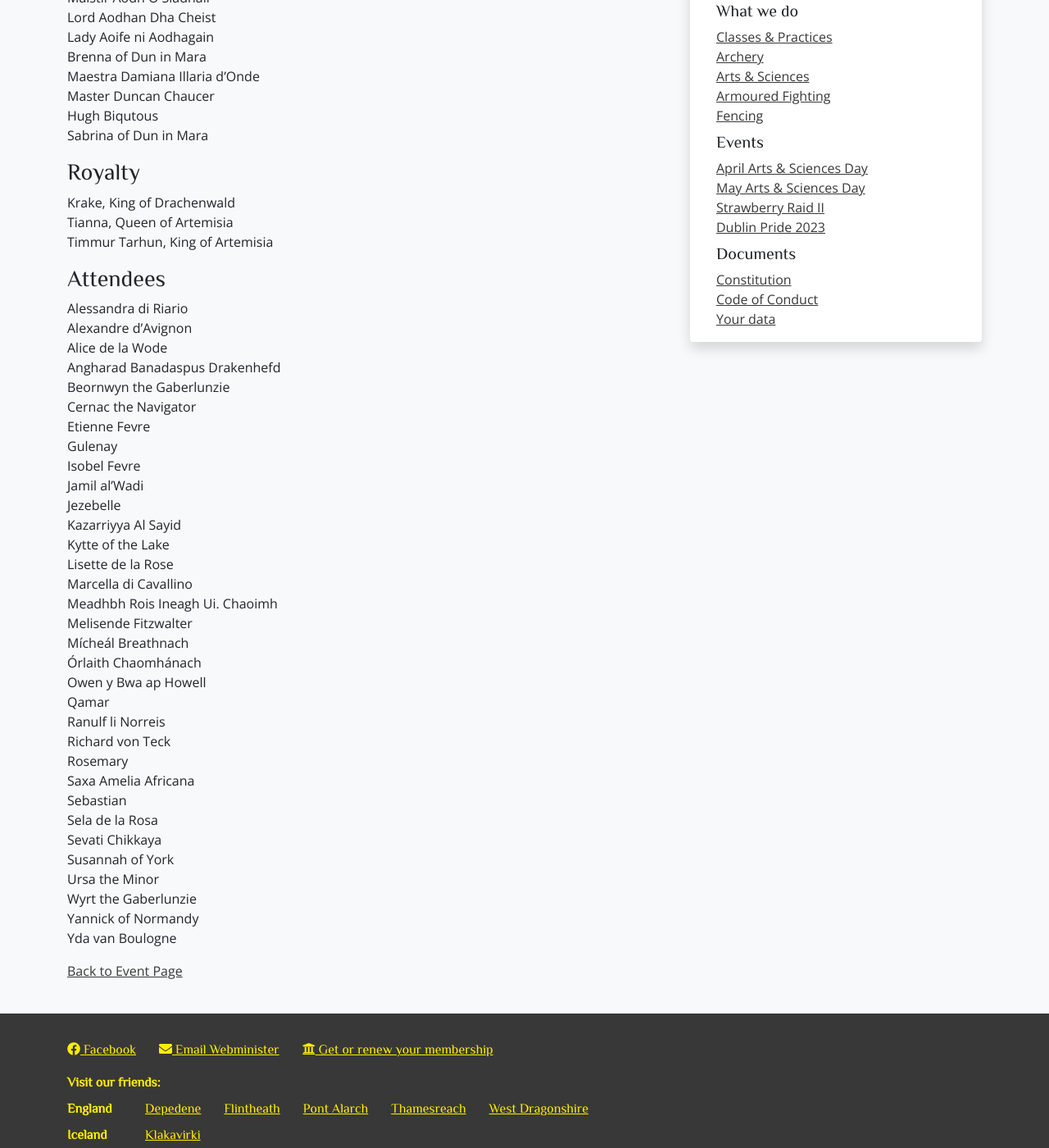
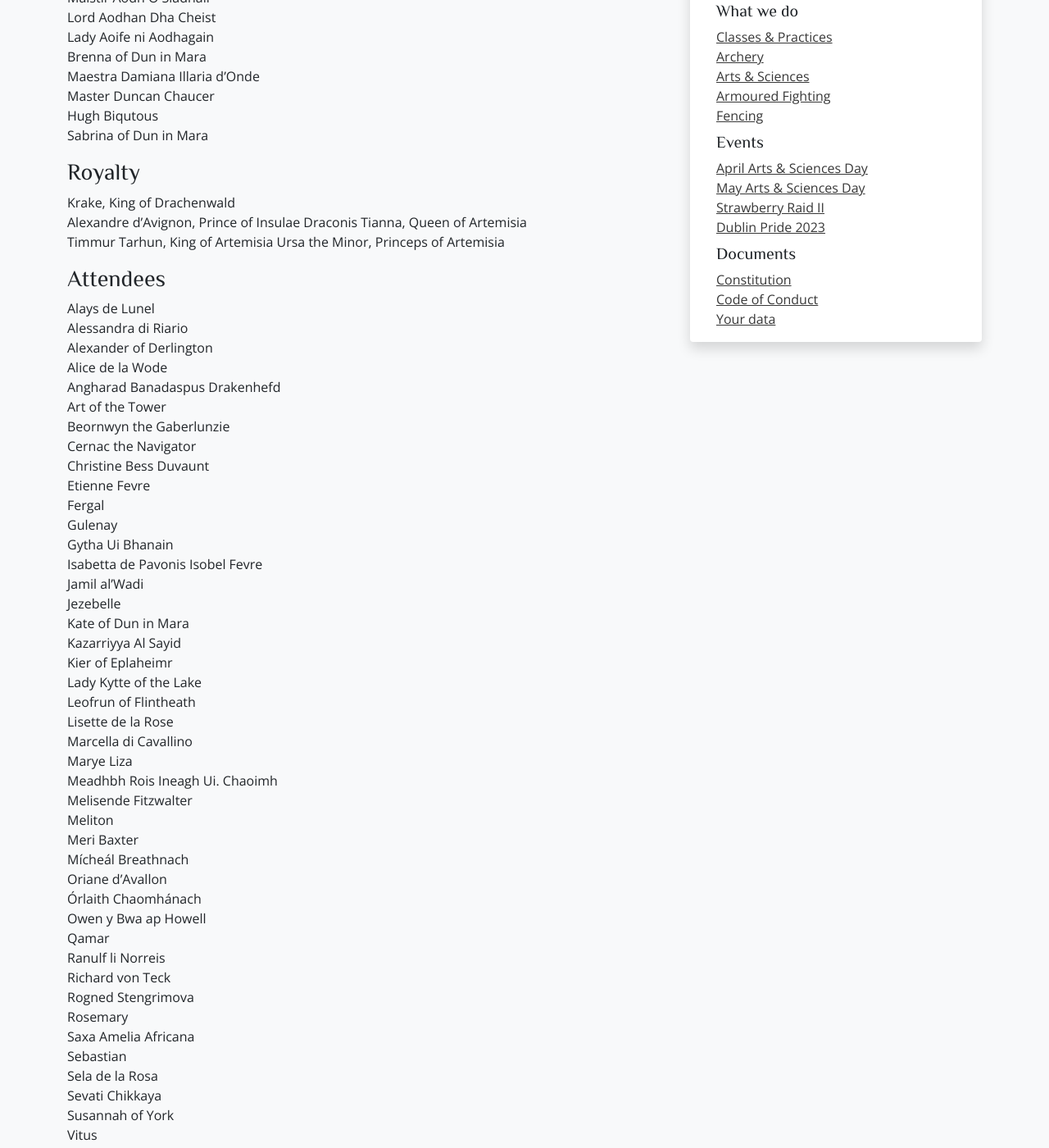
Before and after one commit to drachenwald/dun-in-mara, a Jekyll site: the page built from events/2023/strawberry-raid/attending.md, in a window 1280 px wide and 1400 px high, scrolled down 424 px. Shown: the whole window at 82% size. Built offline with Jekyll 4.4.1, drawn with Linux system fonts in a browser that asks for light colours; comment, search, counter and statistics services are not loaded.

Commit message:
Updated attendees list

```diff
--- a/events/2023/strawberry-raid/attending.md
+++ b/events/2023/strawberry-raid/attending.md
@@ -22,43 +22,59 @@ Sabrina of Dun in Mara
 ### Royalty
 
 Krake, King of Drachenwald
+Alexandre d'Avignon, Prince of Insulae Draconis
 Tianna, Queen of Artemisia
 Timmur Tarhun, King of Artemisia
+Ursa the Minor, Princeps of Artemisia
 
 ### Attendees
 
+Alays de Lunel
 Alessandra di Riario
-Alexandre d'Avignon
+Alexander of Derlington
 Alice de la Wode
 Angharad Banadaspus Drakenhefd
+Art of the Tower
 Beornwyn the Gaberlunzie
 Cernac the Navigator
+Christine Bess Duvaunt
 Etienne Fevre
+Fergal
 Gulenay
+Gytha Ui Bhanain
+Isabetta de Pavonis
 Isobel Fevre
 Jamil al'Wadi
 Jezebelle
+Kate of Dun in Mara
 Kazarriyya Al Sayid
-Kytte of the Lake
+Kier of Eplaheimr
+Lady Kytte of the Lake
+Leofrun of Flintheath
 Lisette de la Rose
 Marcella di Cavallino
+Marye Liza
 Meadhbh Rois Ineagh Ui. Chaoimh
 Melisende Fitzwalter
+Meliton
+Meri Baxter
 Mícheál Breathnach
+Oriane d'Avallon
 Órlaith Chaomhánach
 Owen y Bwa ap Howell
 Qamar
 Ranulf li Norreis
 Richard von Teck
+Rogned Stengrimova
 Rosemary
 Saxa Amelia Africana
 Sebastian
 Sela de la Rosa
 Sevati Chikkaya
 Susannah of York
-Ursa the Minor
+Vitus
 Wyrt the Gaberlunzie
 Yannick of Normandy
-Yda van Boulogne
+Yda v boulogne
 
 <a href="/events/2023/strawberry-raid/">Back to Event Page</a>
```
